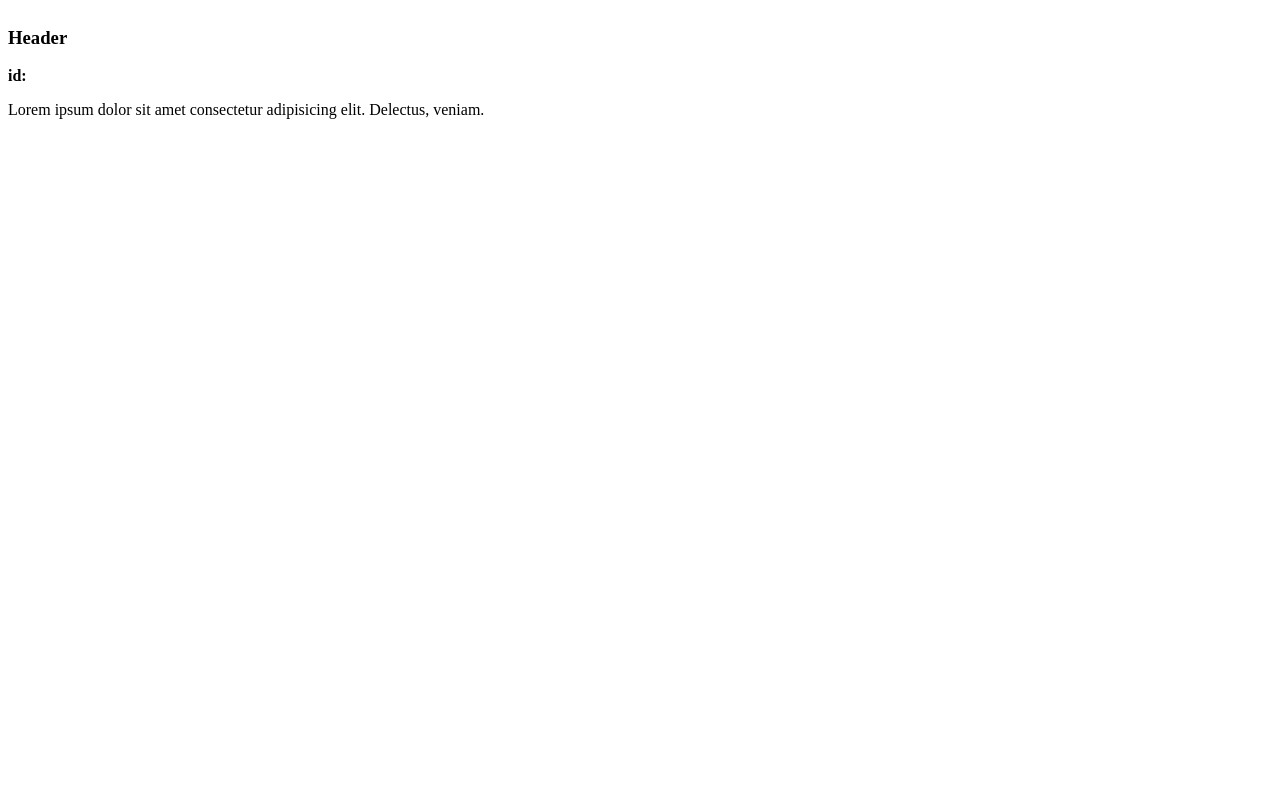
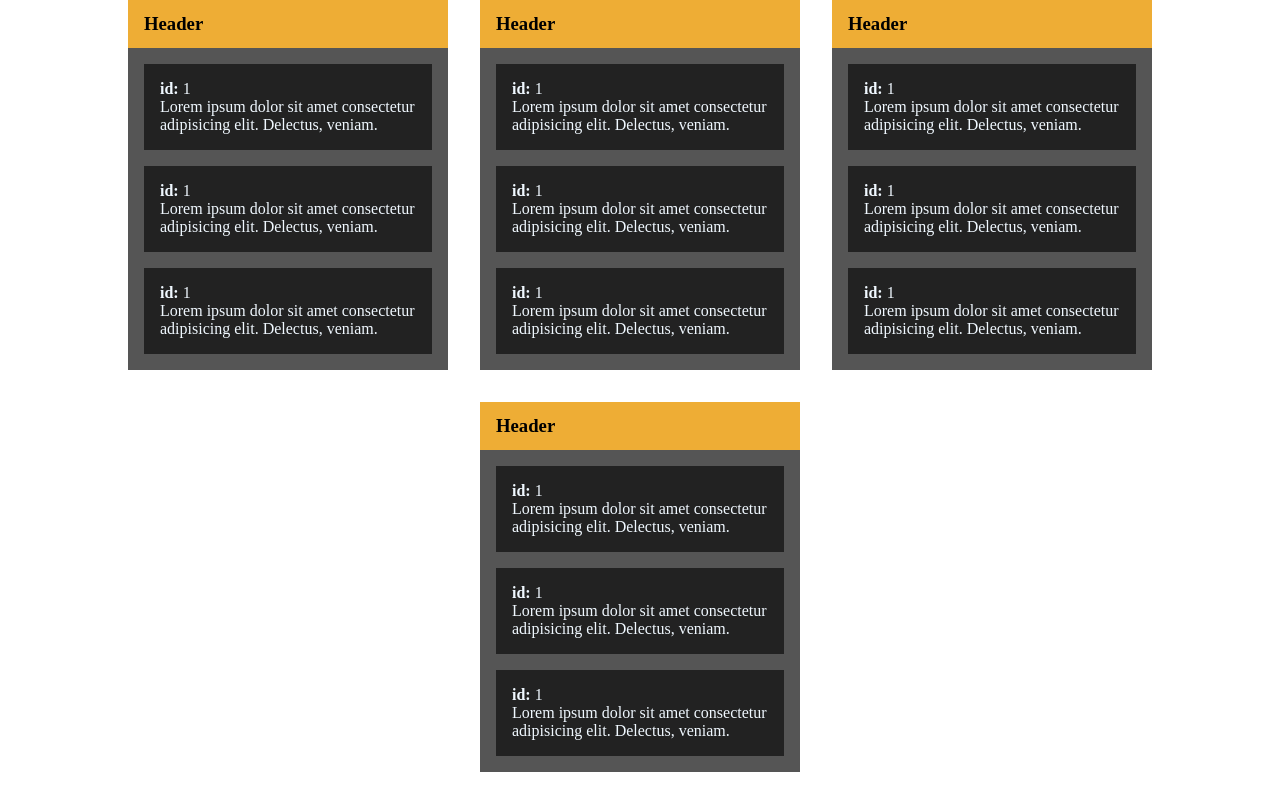
Before and after one commit to zigzar/trello-like, a Nuxt app: page / in a window 1280 px wide. Built offline with nearby package versions, Linux system fonts and the light colour scheme.

Commit message:
Styled components

```diff
--- a/components/Card.vue
+++ b/components/Card.vue
@@ -1,6 +1,6 @@
 <template>
   <div class="card">
-    <p><strong>id:</strong></p>
+    <p><strong>id:</strong> 1</p>
     <p>
       Lorem ipsum dolor sit amet consectetur adipisicing elit. Delectus, veniam.
     </p>
@@ -12,4 +12,9 @@ export default {}
 </script>
 
 <style>
+.card {
+  padding: 1em;
+  background-color: #222;
+  color: aliceblue;
+}
 </style>
--- a/components/CardList.vue
+++ b/components/CardList.vue
@@ -1,5 +1,7 @@
 <template>
   <div class="card-list">
+    <card />
+    <card />
     <card />
   </div>
 </template>
@@ -14,4 +16,7 @@ export default {
 </script>
 
 <style>
+.card-list > *:not(:last-child) {
+  margin-bottom: 1em;
+}
 </style>
--- a/components/Column.vue
+++ b/components/Column.vue
@@ -19,4 +19,19 @@ export default {
 </script>
 
 <style>
+.column {
+  width: 320px;
+  background-color: #555;
+}
+.column__header {
+  background-color: rgb(238, 173, 53);
+  height: 3em;
+  padding: 0 1em;
+  display: flex;
+  align-items: center;
+}
+.column__body {
+  min-height: 2em;
+  padding: 1em;
+}
 </style>
--- a/pages/index.vue
+++ b/pages/index.vue
@@ -1,5 +1,8 @@
 <template>
   <div class="container">
+    <column />
+    <column />
+    <column />
     <column />
   </div>
 </template>
@@ -14,8 +17,16 @@ export default {
 </script>
 
 <style>
+* {
+  padding: 0;
+  margin: 0;
+  box-sizing: border-box;
+}
 .container {
   display: flex;
   flex: 1;
+  justify-content: center;
+  gap: 2em;
+  flex-wrap: wrap;
 }
 </style>
```
